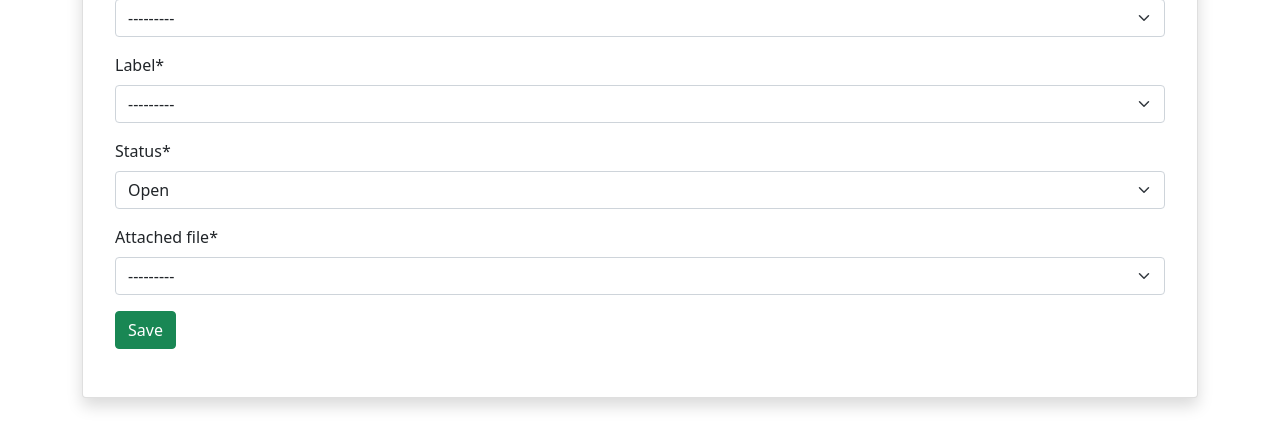
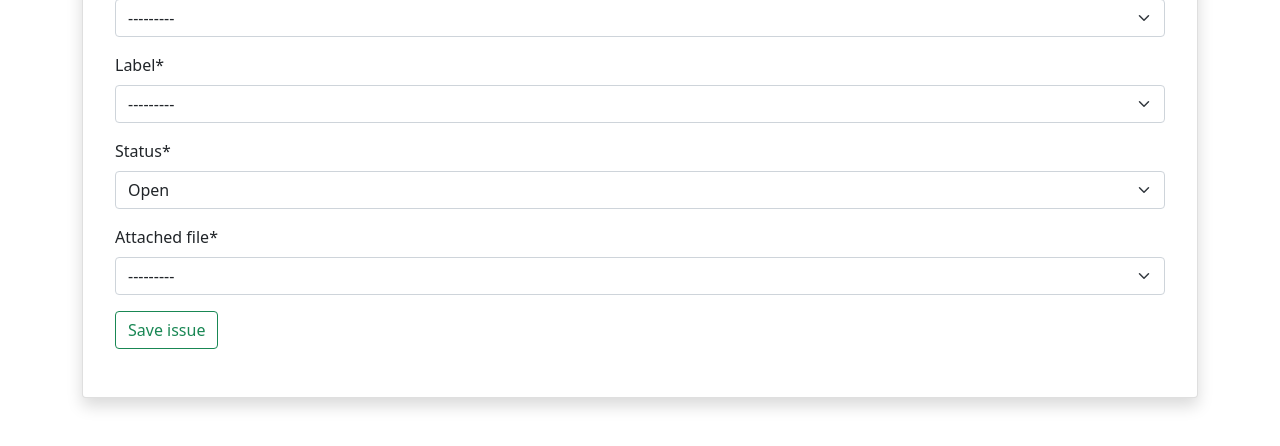
Before and after one commit to renataberoli/bug_catcher, a Django app: page /issue/new/ in a window 1280 px wide. Shown: the part 744-1190 px from the top of the page. Run offline with Django 3.2, Linux system fonts and the light colour scheme; data that the repository does not hold is empty; some libraries are stand-ins or nearby versions.

Commit message:
changing button's pattern

```diff
--- a/app/templates/issue/issue_edit.html
+++ b/app/templates/issue/issue_edit.html
@@ -7,7 +7,7 @@
             <h2>New issue</h2>
             <form class="post-form" method="POST">{% csrf_token %}
                 {{ form|crispy }}
-                <button class="save btn btn-success" type="submit">Save</button>
+                <button class="btn btn-outline-success" type="submit">Save issue</button>
             </form>
         </div>
     </div>
--- a/app/templates/issue/issues_list.html
+++ b/app/templates/issue/issues_list.html
@@ -111,7 +111,7 @@
                 {% endfor %}
                 </tbody>
             </table>
-            <div class="pagination">
+            <div class="pagination text-secondary">
                 <span class="step-links">
                     {% if page_obj.has_previous %}
                         <a href="?page={{ page_obj.previous_page_number }}"><<</a>
```
